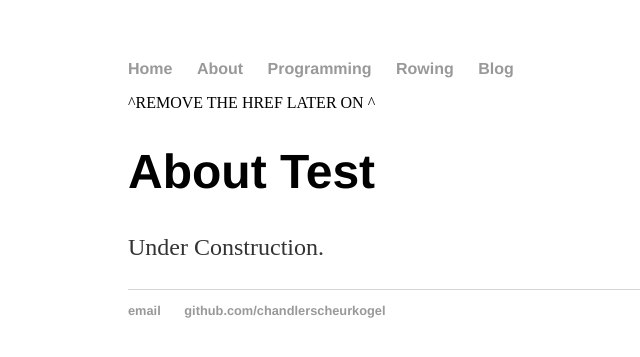
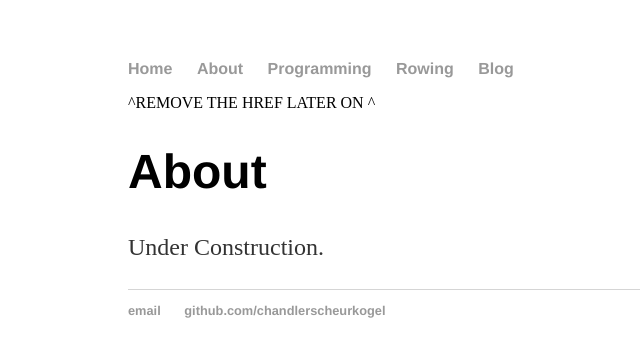
Before and after one commit to ChandlerScheurkogel/ChandlerScheurkogel.github.io, a Jekyll site: the page built from about/index.html, in a window 1280 px wide. Shown: the top 357 px of the page, without its empty margins (64-704 px from the left). Built offline with Jekyll 4.4.1, drawn with Linux system fonts in a browser that asks for light colours; nearby versions of some CDN libraries; library files that are not in the unit come from our copies.

Commit message:
Update index.html

```diff
--- a/about/index.html
+++ b/about/index.html
@@ -14,7 +14,7 @@ title: About Chandler Scheurkogel
 
 		<div class="about fadeInDown animated">
 
-			<h1>About Test</h1>
+			<h1>About</h1>
 
 			<p>Under Construction.</p>
 
```
